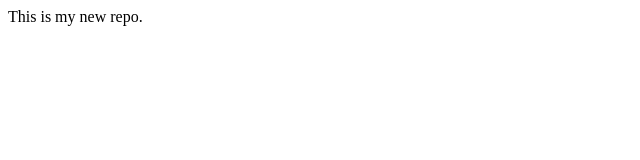
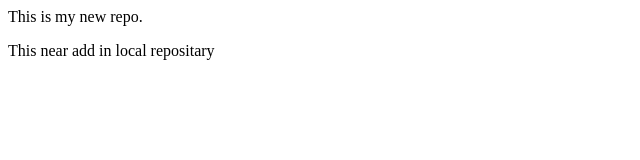
Before and after one commit to adityaajf/Localrepo, a plain HTML site: page index.html in a window 1280 px wide. Shown: the whole page, without its empty margins (0-640 px from the left). Drawn offline with Linux system fonts and the light colour scheme.

Commit message:
Added new feature

```diff
--- a/index.html
+++ b/index.html
@@ -1,3 +1,4 @@
 <p>
     This is my new repo.
 </p>
+<p>This near add in local repositary</p>
```
